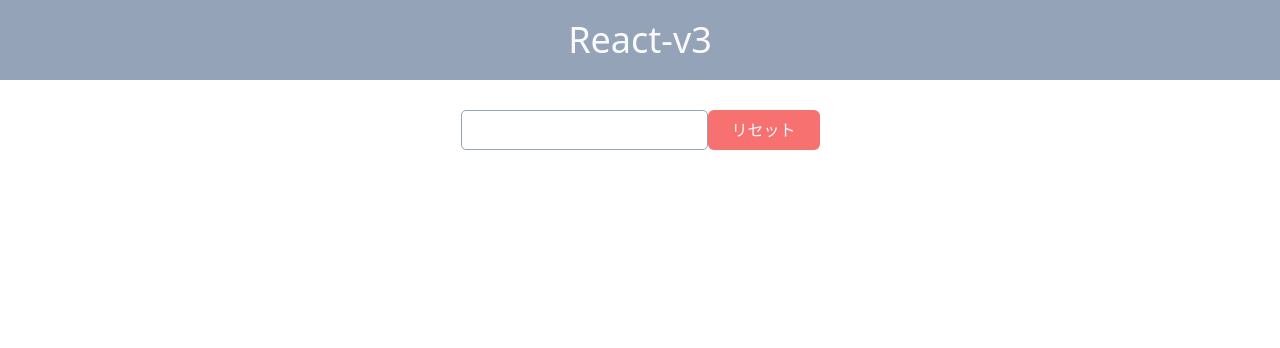
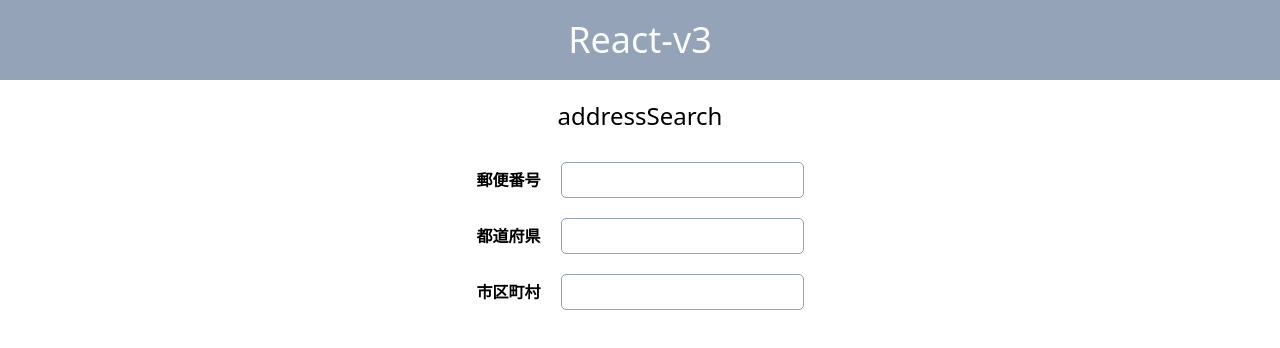
Before and after one commit to pj100-team/react-v3, a React (Create React App) app: page / in a window 1280 px wide. Shown: the top 348 px of the page. Built offline with nearby package versions, Linux system fonts and the light colour scheme.

Commit message:
practice4

```diff
--- a/src/App.tsx
+++ b/src/App.tsx
@@ -1,11 +1,12 @@
 import './App.css';
-import { Practice3 } from './templates/Practice3';
+import { Practice4 } from './templates/Practice4';
 
 function App() {
   return (
     <>
       <header className="bg-[#94A3B8] text-center p-[20px] text-4xl text-[#F9FAFB]">React-v3</header>
-      <Practice3 />
+      <div className="text-center text-2xl mt-[20px]">addressSearch</div>
+      <Practice4 />
     </>
   );
 }
--- a/src/components/Input.tsx
+++ b/src/components/Input.tsx
@@ -5,17 +5,16 @@ type InputProps = {
   type: 'text';
   style?: React.CSSProperties;
   onChange: (event: React.ChangeEvent<HTMLInputElement>) => void;
-  onBlur?: () => void;
   value: string;
   children?: React.ReactNode;
 };
 
-const Input: React.FC<InputProps> = ({ id, type, style, onChange, onBlur, value, children }) => {
+const Input: React.FC<InputProps> = ({ id, type, style, onChange, value, children }) => {
   return (
     <>
       <label htmlFor={id}>
         {children}
-        <input id={id} type={type} style={style} onChange={onChange} onBlur={onBlur} value={value} />
+        <input id={id} type={type} style={style} onChange={onChange} value={value} />
       </label>
     </>
   );
--- a/src/components/button.tsx
+++ b/src/components/button.tsx
@@ -1,15 +1,27 @@
 import React from 'react';
 
 type ButtonProps = {
-  name: string;
-  color: string;
-  onClick: (e: React.MouseEvent<HTMLButtonElement>) => void;
+  onClick: () => void;
+  children: React.ReactNode;
+  style?: React.CSSProperties;
 };
 
-const Button: React.FC<ButtonProps> = ({ name, color, onClick }) => {
+const Button: React.FC<ButtonProps> = ({ onClick, children, style }) => {
   return (
-    <button name={name} className={`rounded-md w-28 h-10 text-[#f9fafb] ${color}`} onClick={onClick}>
-      {name}
+    <button
+      onClick={onClick}
+      style={{
+        backgroundColor: '#94A3B8',
+        color: 'white',
+        border: 'none',
+        borderRadius: '5px',
+        padding: '5px 25px',
+        fontSize: '16px',
+        cursor: 'pointer',
+        ...style,
+      }}
+    >
+      {children}
     </button>
   );
 };
--- a/src/templates/Practice1.tsx
+++ /dev/null
@@ -1,20 +0,0 @@
-import React from 'react';
-import Button from '../components/Button';
-
-const Practice1: React.FC = () => {
-  const handleClick = (e: React.MouseEvent<HTMLButtonElement>) => {
-    console.log(e.currentTarget.name);
-  };
-
-  return (
-    <div className="flex justify-center mt-10 gap-5">
-      <Button name="button1" color="border-[#f87171] bg-[#f87171]" onClick={handleClick}></Button>
-
-      <Button name="button2" color="border-[#fcd34d] bg-[#fcd34d]" onClick={handleClick}></Button>
-
-      <Button name="button3" color="border-[#86efac] bg-[#86efac]" onClick={handleClick}></Button>
-    </div>
-  );
-};
-
-export default Practice1;
--- a/src/templates/Practice3/Practice3.module.css
+++ /dev/null
@@ -1,4 +0,0 @@
-.center {
-  margin-top: 30px;
-  text-align: center;
-}
--- a/src/templates/Practice3/Practice3.tsx
+++ /dev/null
@@ -1,37 +0,0 @@
-import React, { useState } from 'react';
-import Button from '../../components/Button';
-import Input from '../../components/Input';
-import styles from './Practice3.module.css';
-
-export const Practice3: React.FC = () => {
-  const [text, setText] = useState<string>('');
-
-  const handleTextChange = (event: React.ChangeEvent<HTMLInputElement>) => {
-    setText(event.target.value);
-  };
-
-  const handleBlur = () => {
-    console.log('現在の入力値:', text);
-  };
-
-  const handleClick = (e: React.MouseEvent<HTMLButtonElement>) => {
-    console.log(e.currentTarget.name);
-    setText('');
-  };
-
-  return (
-    <div className={styles.center}>
-      <Input
-        id="text"
-        type="text"
-        value={text}
-        onChange={handleTextChange}
-        onBlur={handleBlur}
-        style={{ border: '1px solid #94A3B8', borderRadius: '5px', padding: '7px' }}
-      />
-      <Button name="リセット" color="border-[#f87171] bg-[#f87171]" onClick={handleClick} />
-    </div>
-  );
-};
-
-export default Practice3;
--- a/src/templates/Practice3/index.ts
+++ /dev/null
@@ -1 +0,0 @@
-export * from './Practice3';
--- /dev/null
+++ b/src/templates/Practice4/Practice4.module.css
@@ -0,0 +1,17 @@
+.center {
+  margin-top: 30px;
+  text-align: center;
+}
+
+.address {
+  font-weight: bold;
+  margin-right: 20px;
+}
+
+.from {
+  margin-bottom: 20px;
+}
+
+.error {
+  color: red;
+}
--- /dev/null
+++ b/src/templates/Practice4/Practice4.tsx
@@ -0,0 +1,135 @@
+import React, { useState } from 'react';
+import Input from '../../components/Input';
+import Button from '../../components/Button';
+import styles from './Practice4.module.css';
+
+export const Practice4: React.FC = () => {
+  const [postalCode, setPostalCode] = useState<string>('');
+  const [prefecture, setPrefecture] = useState<string>('');
+  const [city, setCity] = useState<string>('');
+  const [error, setError] = useState<string | null>(null);
+  const [formErrors, setFormErrors] = useState<{ postalCode?: string; prefecture?: string; city?: string }>({});
+
+  const handlePostalCodeChange = async (event: React.ChangeEvent<HTMLInputElement>) => {
+    const newPostalCode = event.target.value;
+    setPostalCode(newPostalCode);
+
+    if (newPostalCode.length === 7) {
+      try {
+        const response = await fetch(`https://zipcloud.ibsnet.co.jp/api/search?zipcode=${newPostalCode}`);
+        const data = await response.json();
+
+        if (data.results) {
+          const { address1, address2 } = data.results[0];
+          setPrefecture(address1);
+          setCity(address2);
+          setError(null);
+        } else {
+          setPrefecture('');
+          setCity('');
+          setError('該当する住所が存在しません');
+        }
+      } catch (error) {
+        console.error('郵便番号検索エラー:', error);
+        setPrefecture('');
+        setCity('');
+        setError('郵便番号の検索中にエラーが発生しました');
+      }
+    } else if (newPostalCode.length > 0 && (newPostalCode.length < 7 || newPostalCode.length > 7)) {
+      setPrefecture('');
+      setCity('');
+      setError('7桁の数字を入力してください');
+    } else {
+      setPrefecture('');
+      setCity('');
+      setError(null);
+    }
+
+    if (newPostalCode.length === 7) {
+      setFormErrors((prev) => ({ ...prev, postalCode: undefined }));
+    }
+  };
+
+  const handlePrefectureChange = (event: React.ChangeEvent<HTMLInputElement>) => {
+    const newPrefecture = event.target.value;
+    setPrefecture(newPrefecture);
+
+    if (newPrefecture) {
+      setFormErrors((prev) => ({ ...prev, prefecture: undefined }));
+    }
+  };
+
+  const handleCityChange = (event: React.ChangeEvent<HTMLInputElement>) => {
+    const newCity = event.target.value;
+    setCity(newCity);
+
+    if (newCity) {
+      setFormErrors((prev) => ({ ...prev, city: undefined }));
+    }
+  };
+
+  const handleSubmit = () => {
+    const newErrors: { postalCode?: string; prefecture?: string; city?: string } = {};
+
+    if (!postalCode) {
+      newErrors.postalCode = '必須項目です';
+    }
+    if (!prefecture) {
+      newErrors.prefecture = '必須項目です';
+    }
+    if (!city) {
+      newErrors.city = '必須項目です';
+    }
+
+    if (Object.keys(newErrors).length > 0) {
+      setFormErrors(newErrors);
+      return;
+    }
+
+    setFormErrors({});
+
+    console.log('入力値:', { postalCode, prefecture, city });
+  };
+
+  return (
+    <div className={styles.center}>
+      <div className={styles.from}>
+        <span className={styles.address}>郵便番号</span>
+        <Input
+          id="postalCode"
+          type="text"
+          value={postalCode}
+          onChange={handlePostalCodeChange}
+          style={{ border: '1px solid #94A3B8', borderRadius: '5px', padding: '5px' }}
+        />
+        {formErrors.postalCode && <div className={styles.error}>{formErrors.postalCode}</div>}
+      </div>
+      <div className={styles.from}>
+        <span className={styles.address}>都道府県</span>
+        <Input
+          id="prefecture"
+          type="text"
+          value={prefecture}
+          onChange={handlePrefectureChange}
+          style={{ border: '1px solid #94A3B8', borderRadius: '5px', padding: '5px' }}
+        />
+        {formErrors.prefecture && <div className={styles.error}>{formErrors.prefecture}</div>}
+      </div>
+      <div className={styles.from}>
+        <span className={styles.address}>市区町村</span>
+        <Input
+          id="city"
+          type="text"
+          value={city}
+          onChange={handleCityChange}
+          style={{ border: '1px solid #94A3B8', borderRadius: '5px', padding: '5px' }}
+        />
+        {formErrors.city && <div className={styles.error}>{formErrors.city}</div>}
+      </div>
+      {error && <div className={styles.error}>{error}</div>}
+      {!error && <Button onClick={handleSubmit}>送信</Button>}
+    </div>
+  );
+};
+
+export default Practice4;
--- /dev/null
+++ b/src/templates/Practice4/index.ts
@@ -0,0 +1 @@
+export * from './Practice4';
--- a/src/templates/practice1.tsx
+++ /dev/null
@@ -1,20 +0,0 @@
-import React from 'react';
-import Button from '../components/Button';
-
-const Practice1: React.FC = () => {
-  const handleClick = (e: React.MouseEvent<HTMLButtonElement>) => {
-    console.log(e.currentTarget.name);
-  };
-
-  return (
-    <div className="flex justify-center mt-10 gap-5">
-      <Button name="button1" color="border-[#f87171] bg-[#f87171]" onClick={handleClick}></Button>
-
-      <Button name="button2" color="border-[#fcd34d] bg-[#fcd34d]" onClick={handleClick}></Button>
-
-      <Button name="button3" color="border-[#86efac] bg-[#86efac]" onClick={handleClick}></Button>
-    </div>
-  );
-};
-
-export default Practice1;
```
